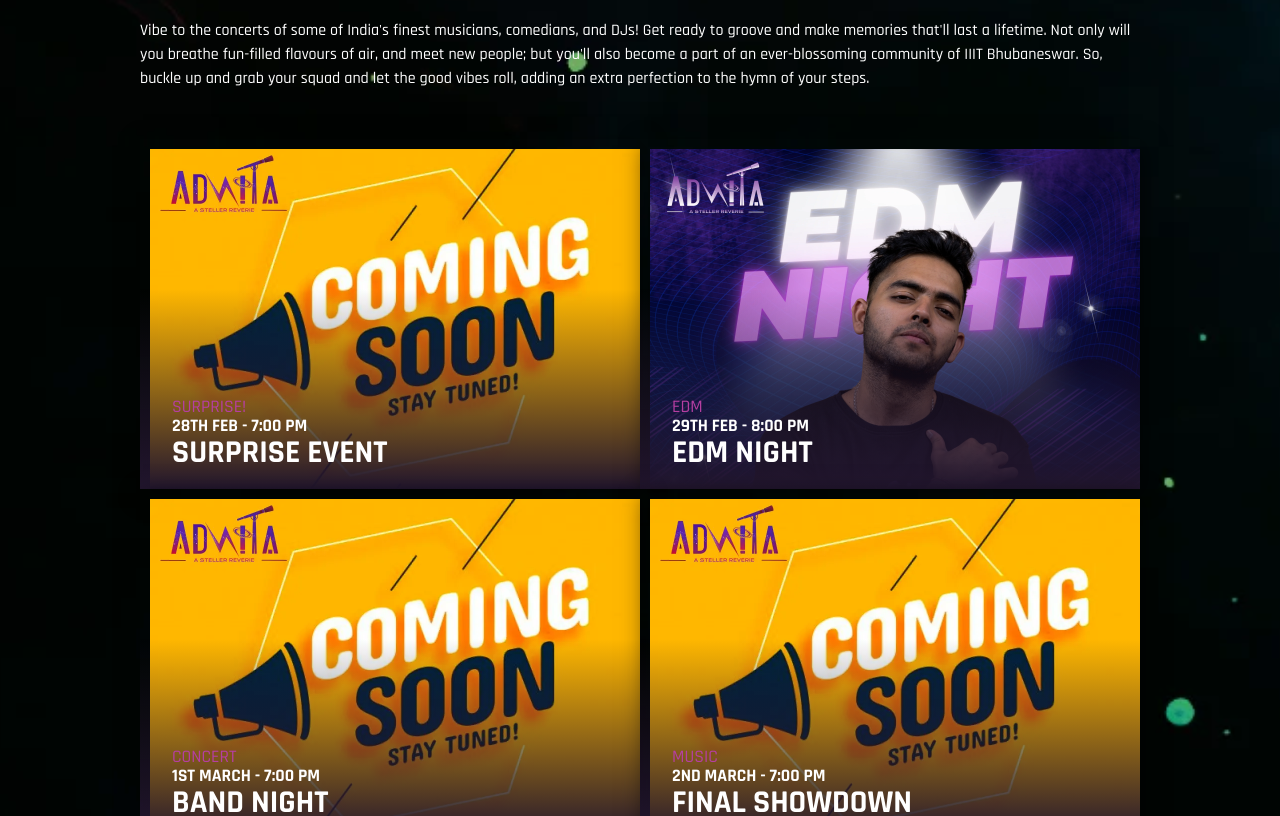
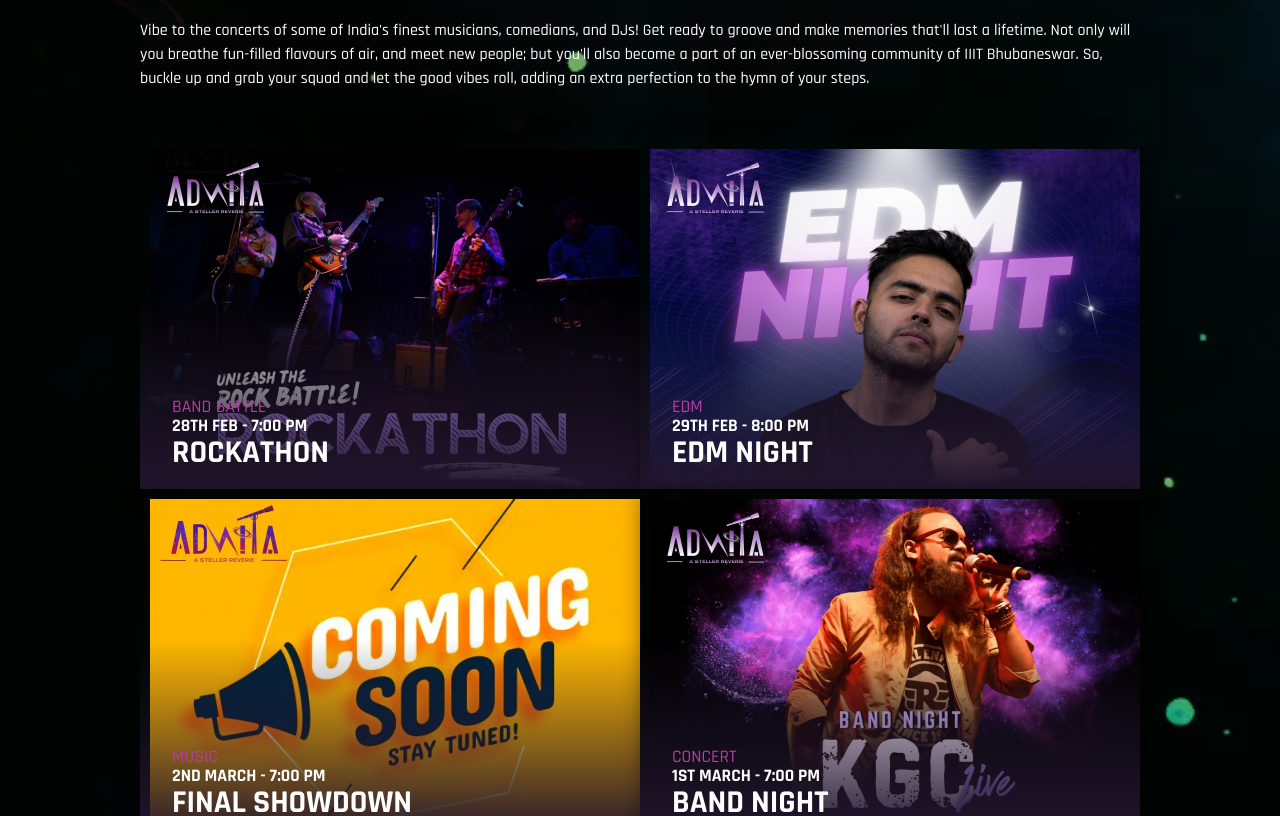
Before and after one commit to swoyam2609/ADVAITA-24-Website, a React (Create React App) app: page / in a window 1280 px wide. Shown: the part 5540-6356 px from the top of the page. Built offline with nearby package versions, Linux system fonts and the light colour scheme.

Commit message:
added pronights and updated band

```diff
--- a/src/routes/eventsData.js
+++ b/src/routes/eventsData.js
@@ -304,7 +304,6 @@
         description:
           "There would be tournaments in popular games like Valorant PC, BGMI etc. Also there would be a wide range of tournaments and leagues for all skill levels. Whether you’re a beginner or a pro, you can find the perfect competition to challenge yourself and show off your skills. Not to mention there would be a variety of rewards and prizes for the top players.",
         image: "/event-images/e-sports.png",
-        image: "/event-images/e_sports.png",
         link: "https://unstop.com/p/e-sports-international-institute-of-information-technology-iiit-bhubaneswar-858272",
         linkText: "Register",
         prize: 10000,
--- a/src/routes/homePage.js
+++ b/src/routes/homePage.js
@@ -30,6 +30,8 @@
 
 import pn from "../assets/pn.webp";
 import pnDj from "../assets/pn_dj.webp";
+import pnRockathon from "../assets/pn_rockathon.webp";
+import pnBand from "../assets/pn_band.webp";
 
 import { useLottie } from "lottie-react";
 import logoAnim from "../assets/logoanimBright.json";
@@ -505,11 +507,11 @@
         </div>
         <div className={classes.proCardsWrap}>
           {proNightsCard(
-            pn,
+            pnRockathon,
             "28TH FEB - 7:00 PM",
-            "SURPRISE EVENT",
-            "SURPRISE!",
-            "Dive into the unknown with our Surprise Event! Brace yourself for an evening of mystery and joy as we unveil unexpected delights and unforgettable moments."
+            "ROCKATHON",
+            "BAND BATTLE",
+            "Amplify the energy and strike a chord at ROCKATHON, where bands collide in a symphony of fierce competition! Unleash the power of your music, own the stage, and let your sound echo through the halls of ROCKATHON."
           )}
           {proNightsCard(
             pnDj,
@@ -520,17 +522,18 @@
           )}
           {proNightsCard(
             pn,
+
+            "2ND MARCH - 7:00 PM",
+            "FINAL SHOWDOWN",
+            "MUSIC",
+            "Immerse yourself in a live musical experience at our Artist Concert. From chart-toppers to emotional ballads, join us for a night of soulful performances that resonate with the heart and leave a lasting impression."
+          )}
+          {proNightsCard(
+            pnBand,
             "1ST MARCH - 7:00 PM",
             "BAND NIGHT",
             "CONCERT",
             "Groove to the beat at Band Night! Join us for an electrifying showcase of live music, featuring talented bands across genres. Get ready to tap your feet and let the music take over."
-          )}
-          {proNightsCard(
-            pn,
-            "2ND MARCH - 7:00 PM",
-            "FINAL SHOWDOWN",
-            "MUSIC",
-            "Immerse yourself in a live musical experience at our Artist Concert. From chart-toppers to emotional ballads, join us for a night of soulful performances that resonate with the heart and leave a lasting impression."
           )}
         </div>
       </section>
```
Also changed, not shown: src/assets/pn_band.webp (added), src/assets/pn_rockathon.webp (added).
